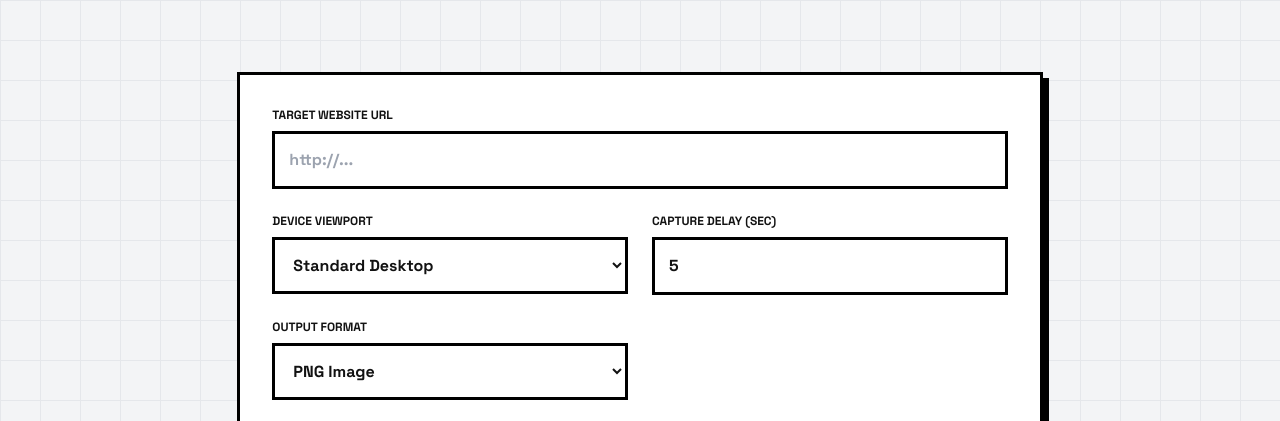
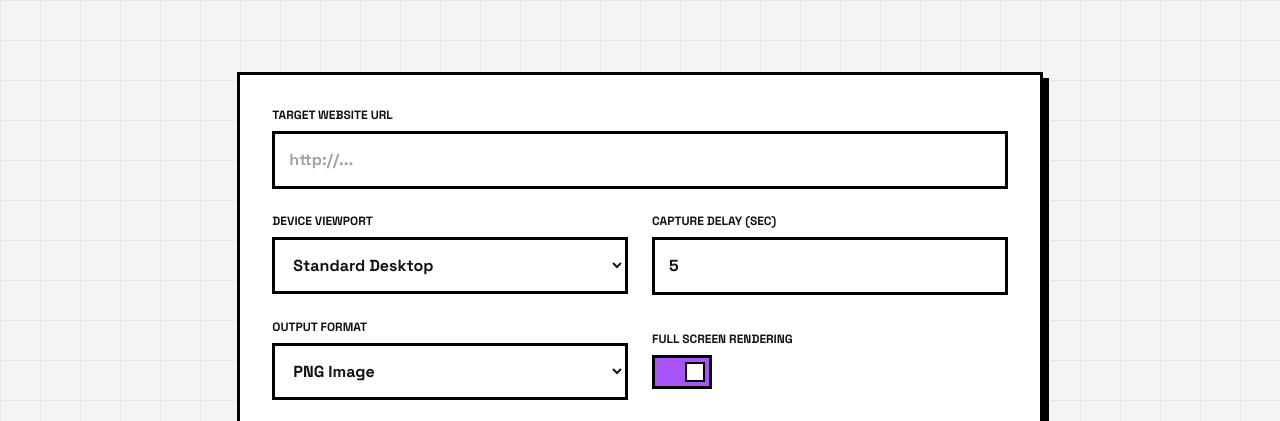
Before and after one commit to yemobyte/YeMo-SC, a website: page public/index.html in a window 1280 px wide. Shown: the part 360-781 px from the top of the page. Drawn offline with nearby package versions, Linux system fonts and the light colour scheme.

Commit message:
Add Full Screen toggle back

```diff
--- a/public/index.html
+++ b/public/index.html
@@ -146,6 +146,51 @@
             transform: translateX(-50%) translateY(0);
         }
 
+        .switch {
+            position: relative;
+            display: inline-block;
+            width: 60px;
+            height: 34px;
+        }
+
+        .switch input {
+            opacity: 0;
+            width: 0;
+            height: 0;
+        }
+
+        .slider {
+            position: absolute;
+            cursor: pointer;
+            top: 0;
+            left: 0;
+            right: 0;
+            bottom: 0;
+            background-color: #ccc;
+            transition: .4s;
+            border: 3px solid black;
+        }
+
+        .slider:before {
+            position: absolute;
+            content: "";
+            height: 20px;
+            width: 20px;
+            left: 4px;
+            bottom: 4px;
+            background-color: white;
+            transition: .4s;
+            border: 2px solid black;
+        }
+
+        input:checked+.slider {
+            background-color: #A855F7;
+        }
+
+        input:checked+.slider:before {
+            transform: translateX(26px);
+        }
+
         #mobile-nav {
             transform: translateX(100%);
             transition: transform 0.2s;
@@ -223,9 +268,18 @@
                                 <option value="pdf">PDF Document</option>
                             </select>
                         </div>
-                        <div id="custom-dims" class="hidden grid-cols-2 gap-4">
-                            <input type="number" id="cw" class="neo-input" placeholder="Width">
-                            <input type="number" id="ch" class="neo-input" placeholder="Height">
+                        <div class="flex items-center gap-4">
+                            <div>
+                                <label class="block font-black text-xs uppercase mb-2">Full Screen Rendering</label>
+                                <label class="switch">
+                                    <input type="checkbox" id="fullPage" checked>
+                                    <span class="slider"></span>
+                                </label>
+                            </div>
+                            <div id="custom-dims" class="hidden grid-cols-2 gap-4 flex-1">
+                                <input type="number" id="cw" class="neo-input" placeholder="Width">
+                                <input type="number" id="ch" class="neo-input" placeholder="Height">
+                            </div>
                         </div>
                     </div>
                     <button type="submit" class="neo-btn w-full">Start High-Speed Capture</button>
@@ -314,7 +368,8 @@
                         customWidth: document.getElementById('cw').value,
                         customHeight: document.getElementById('ch').value,
                         delay: document.getElementById('delay').value,
-                        format: document.getElementById('format').value
+                        format: document.getElementById('format').value,
+                        fullPage: document.getElementById('fullPage').checked
                     })
                 });
                 const data = await res.json();
--- a/server.js
+++ b/server.js
@@ -80,7 +80,7 @@ const devices = {
 };
 
 app.post('/api/screenshot', async (req, res) => {
-    const { url, deviceType, customWidth, customHeight, delay, format } = req.body;
+    const { url, deviceType, customWidth, customHeight, delay, format, fullPage } = req.body;
 
     if (!url) return res.status(400).json({ status: false, message: 'URL required' });
 
@@ -153,6 +153,7 @@ app.post('/api/screenshot', async (req, res) => {
 
         let captureSuccess = true;
         try {
+            const isFull = fullPage === true || fullPage === 'true';
             if (outputFormat === 'pdf') {
                 await page.pdf({
                     path: filepath,
@@ -162,7 +163,7 @@ app.post('/api/screenshot', async (req, res) => {
             } else {
                 await page.screenshot({
                     path: filepath,
-                    fullPage: navigationFailed ? false : true,
+                    fullPage: navigationFailed ? false : isFull,
                     type: outputFormat === 'jpeg' ? 'jpeg' : 'png',
                     quality: outputFormat === 'jpeg' ? 80 : undefined
                 });
```
